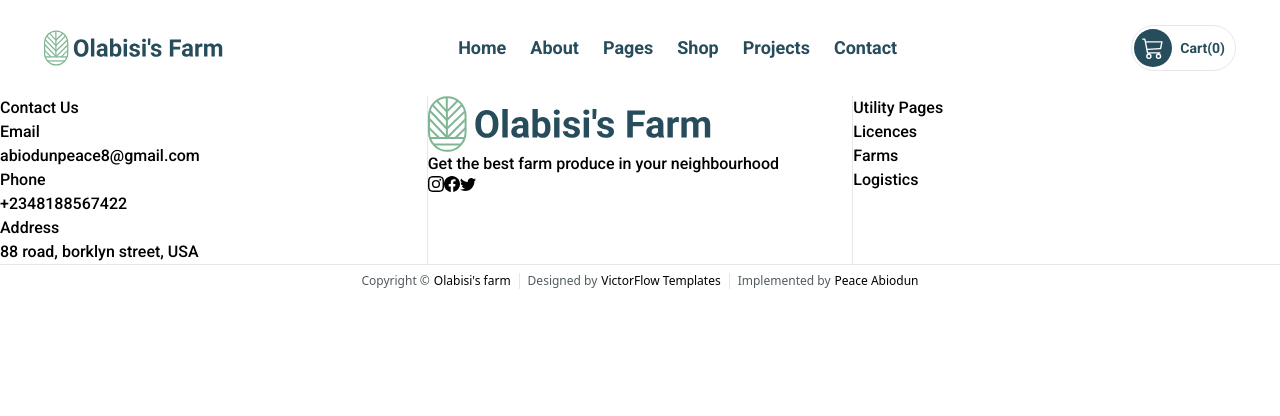
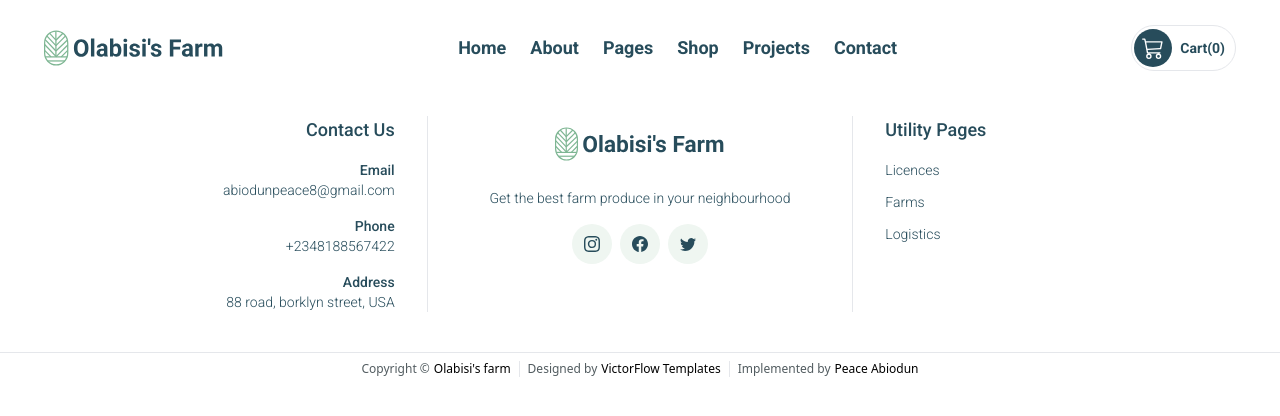
Before and after one commit to peaceabiodun/olabisis-farm, a React (Create React App) app: page / in a window 1280 px wide. Shown: the top 416 px of the page. Built offline with nearby package versions, Linux system fonts and the light colour scheme; a web font is replaced by a local one.

Commit message:
updated footer

```diff
--- a/src/components/pageFooter/footer.js
+++ b/src/components/pageFooter/footer.js
@@ -3,44 +3,46 @@ import { BsInstagram, BsFacebook, BsTwitter } from "react-icons/bs";
 
 
 const Footer = () => {
+
     return (
         <div >
-            <div className='grid grid-cols-3'>
-                <div>
-                    <h2>Contact Us</h2>
-                    <div>
-                        <p>Email</p>
-                        <p>abiodunpeace8@gmail.com</p>
+            <div className='grid grid-cols-3 text-[#274C5B] pt-5 pb-10'>
+
+                <div className='flex flex-col text-right px-8 space-y-4'>
+                    <h2 className='text-lg'>Contact Us</h2>
+                    <div className='text-sm'>
+                        <p >Email</p>
+                        <p className='font-[300]'>abiodunpeace8@gmail.com</p>
                     </div>
-                    <div>
+                    <div className='text-sm'>
                         <p>Phone</p>
-                        <p>+2348188567422</p>
+                        <p className='font-[300]'>+2348188567422</p>
                     </div>
-                    <div>
+                    <div className='text-sm'>
                         <p>Address</p>
-                        <p>88 road, borklyn street, USA</p>
+                        <p className='font-[300]'>88 road, borklyn street, USA</p>
                     </div>
                 </div>
 
-                <div className='border-x'>
-                    <Logo />
-                    <p>Get the best farm produce in your neighbourhood</p>
-                    <div className='flex'>
-                        <div>
-                            <BsInstagram />
+                <div className='border-x flex flex-col items-center space-y-4'>
+                    <Logo className='w-[170px]' />
+                    <p className='font-[300] text-sm'>Get the best farm produce in your neighbourhood</p>
+                    <div className='flex gap-2'>
+                        <div className='bg-[#EFF6F1] p-3 rounded-full cursor-pointer'>
+                            <BsInstagram size={16} />
                         </div>
-                        <div>
-                            <BsFacebook />
+                        <div className='bg-[#EFF6F1] p-3 rounded-full cursor-pointer'>
+                            <BsFacebook  size={16}/>
                         </div>
-                        <div>
-                            <BsTwitter />
+                        <div className='bg-[#EFF6F1] p-3 rounded-full cursor-pointer'>
+                            <BsTwitter  size={16} />
                         </div>
                     </div>
                 </div>
 
-                <div>
-                    <h2>Utility Pages</h2>
-                    <div>
+                <div className='text-left px-8 space-y-4'>
+                    <h2 className='text-lg'>Utility Pages</h2>
+                    <div className='text-sm font-[300] space-y-3'>
                         <p>Licences</p>
                         <p>Farms</p>
                         <p>Logistics</p>
```
Also changed, not shown: src/logo.svg (deleted).
